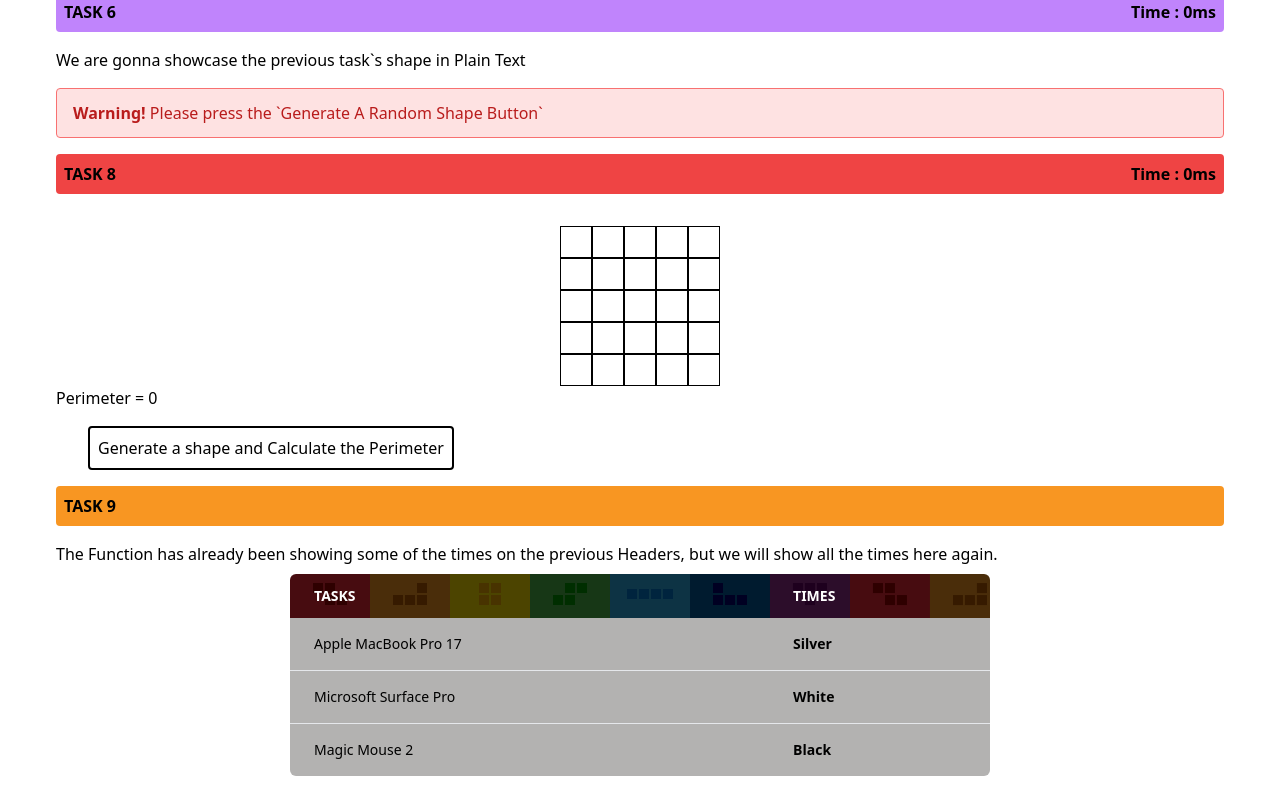
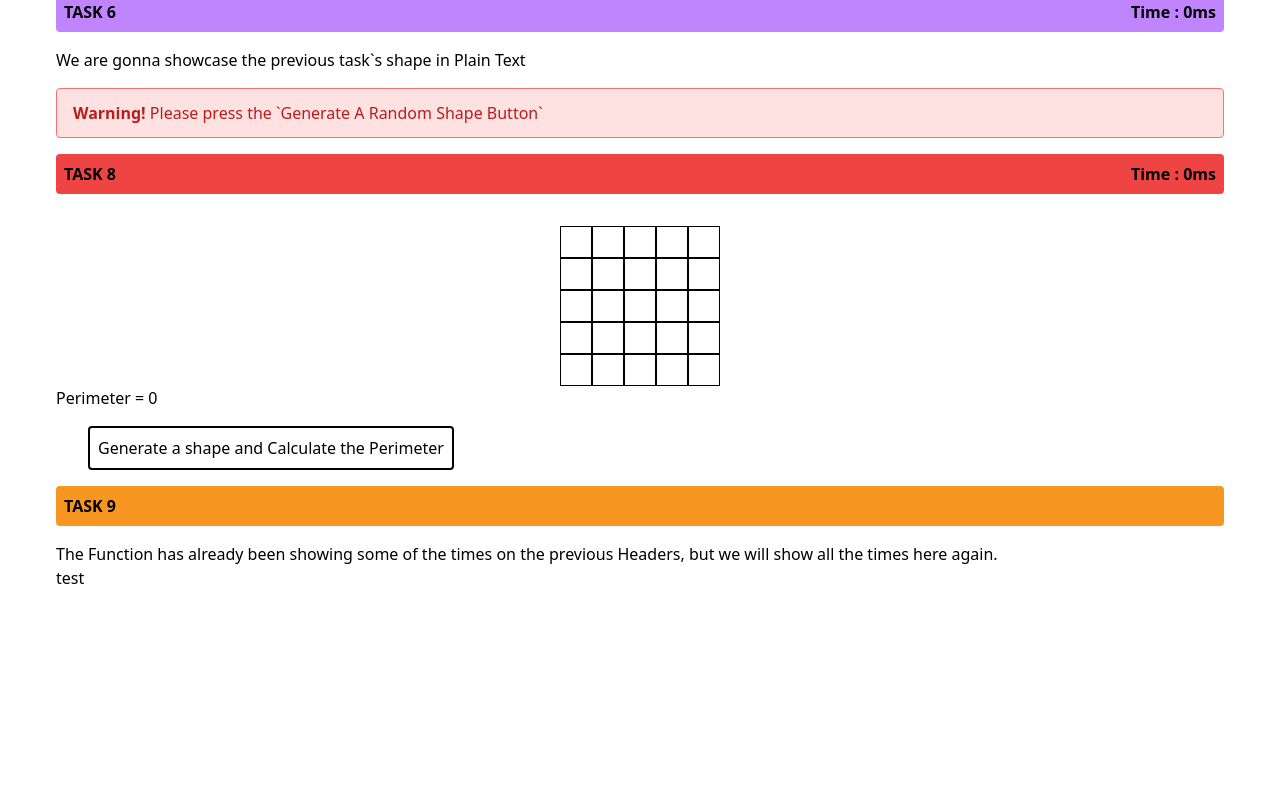
Before and after one commit to HyperPunkss/tetris-tiler-frontend, a Next.js app: page / in a window 1280 px wide. Shown: the part 2366-3166 px from the top of the page. After the commit the page ends 2980 px from the top, so only its background shows below. Built offline with nearby package versions, Linux system fonts and the light colour scheme.

Commit message:
Fixed Unresponsive design for Header.

```diff
--- a/components/Header.jsx
+++ b/components/Header.jsx
@@ -20,7 +20,7 @@ function HeaderBar({ links }) {
                 <Link href="/">
                     <h1 className=" text-[20px] lg:text-[30px]">Tile Project</h1>
                 </Link>
-                <ul className="hidden gap-5 md:gap-[11px] lg:gap-8 md:flex">
+                <ul className="hidden gap-5 md:gap-[14px] lg:gap-8 md:flex">
                     {links.map((link) => (
                         <li key={link.target} className="pt-1 text-[15px] font-semibold text-white z-20 ">
                             <Link href={`/#${link.target}`} className="text-white hover:text-[#c591db]">
@@ -54,7 +54,7 @@ function HeaderBar({ links }) {
                 >
                     <ul>
                         {links.map((link) => (
-                            <li key={link.target} className="pt-4 text-[15px] font-semibold text-white z-20 pl-4">
+                            <li key={link.target} className="pt-4  font-semibold text-white z-20 pl-4">
                                 <Link
                                     href={`/#${link.target}`}
                                     className="text-white hover:text-[#c591db]"
@@ -63,7 +63,7 @@ function HeaderBar({ links }) {
                                         setHamburgerMenuIsOpen(false);
                                     }}
                                 >
-                                    <h1 className="text-[40px] font-semibold">{link.label}</h1>
+                                    <h1 className="text-[30px] font-semibold">{link.label}</h1>
                                 </Link>
                             </li>
                         ))}
--- a/components/TasksTable.jsx
+++ /dev/null
@@ -1,42 +0,0 @@
-function TasksTable() {
-    return (
-        <>
-            <div className="flex justify-center items-center mx-auto w-[700px] overflow-x-auto mt-2 rounded-md">
-                <table className="w-full text-sm text-left text-white ">
-                    <thead className="text-sm uppercase table-head-img border-yellow-400 text-white">
-                        <tr>
-                            <th scope="col" className="px-6 py-3">
-                                Tasks
-                            </th>
-                            <th scope="col" className="px-6 py-3">
-                                Times
-                            </th>
-                        </tr>
-                    </thead>
-                    <tbody>
-                        <tr className="border-b bg-[#b3b2b1] ">
-                            <th scope="row" className="px-6 py-4 whitespace-nowrap text-black font-medium">
-                                Apple MacBook Pro 17
-                            </th>
-                            <td className="px-6 py-4 text-black font-semibold">Silver</td>
-                        </tr>
-                        <tr className="border-b bg-[#b3b2b1] ">
-                            <th scope="row" className="px-6 py-4  whitespace-nowrap text-black font-medium ">
-                                Microsoft Surface Pro
-                            </th>
-                            <td className="px-6 py-4 text-black font-semibold">White</td>
-                        </tr>
-                        <tr className="bg-[#b3b2b1]">
-                            <th scope="row" className="px-6 py-4 whitespace-nowrap font-medium text-black">
-                                Magic Mouse 2
-                            </th>
-                            <td className="px-6 py-4 text-black font-semibold">Black</td>
-                        </tr>
-                    </tbody>
-                </table>
-            </div>
-        </>
-    );
-}
-
-export default TasksTable;
--- a/pages/index.js
+++ b/pages/index.js
@@ -9,7 +9,6 @@ import LetterPickerUnique from "@/components/Grid Options/LetterPickerUnique";
 import { loadGetInitialProps } from "next/dist/shared/lib/utils";
 import RotationButton from "@/components/Grid Options/RotationButton";
 import FlipButton from "@/components/Grid Options/FlipButton";
-import TasksTable from "@/components/TasksTable";
 
 export default function Home({ links }) {
     const [showAllButton, setShowAllButton] = useState(false);
@@ -498,7 +497,9 @@ export default function Home({ links }) {
                     </>
                 ) : (
                     <>
-                        <TasksTable />
+                        <div>
+                            test
+                        </div>
                     </>
                 )}
             </div>
```
